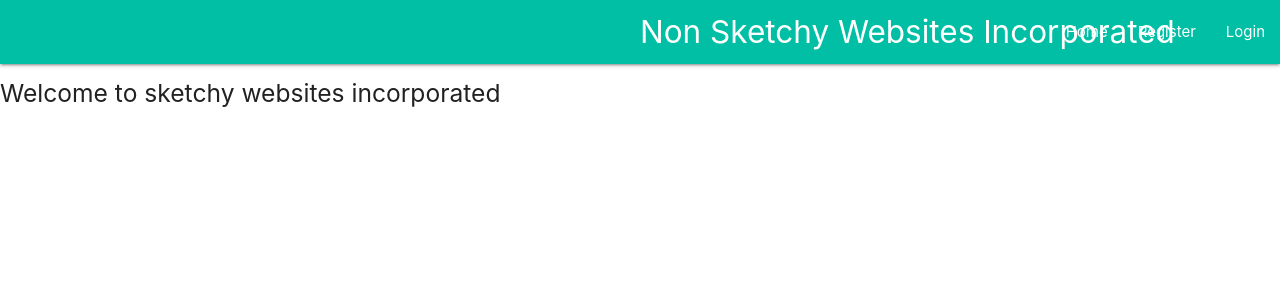
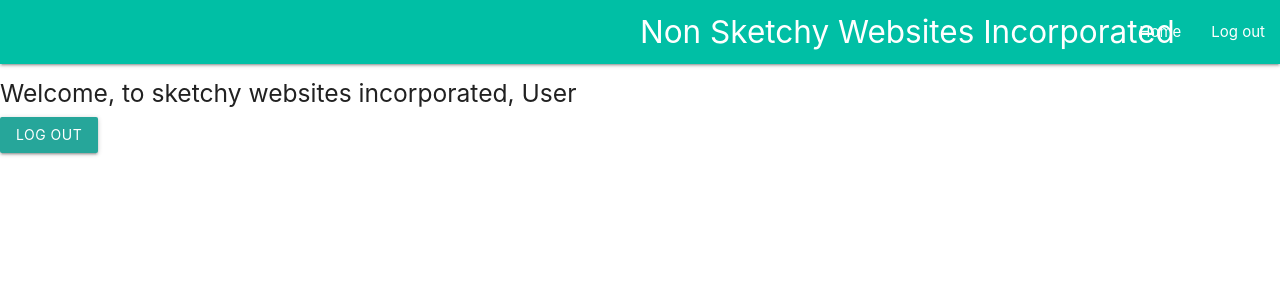
Before and after one commit to Bigrobotmaker/sessionsorsomething, a Flask app: template templates/welcome.html in a window 1280 px wide. Shown: the top 300 px of the page. Run offline with Flask 3, Linux system fonts and the light colour scheme; the template is opened without the code that fills it: values that come from a table or form of the project are taken from there, most other values are stand-ins (such as "Sample title", 1, 10 or a date in 2020).

Commit message:
Update welcome.html

```diff
--- a/templates/welcome.html
+++ b/templates/welcome.html
@@ -4,9 +4,8 @@
     <div class="nav-wrapper center teal accent-4">
     <a href="#" class="brand-logo ceneter">Non Sketchy Websites Incorporated</a>
     <ul id="nav-mobile" class="right hide-on-med-and-down">
-        <li><a href="welcome">Home</a></li>
-        <li><a href="register">Register</a></li>
-        <li><a href="login">Login</a></li>
+        <li><a href="sass.html">Home</a></li>
+        <li><a href="collapsible.html">Log out</a></li>
     </ul>
     </div>
 </nav>
@@ -18,7 +17,11 @@
 </head>
 <body>
     <tr>
-        <h5>Welcome to sketchy websites incorporated</h5>
+        <h5>Welcome, to sketchy websites incorporated, {{realname}}</h5>
+        <form action="" method="POST" class="form-inline">
+            {{ form.csrf}}
+            <button name="logout" type="submit" class ="btn btn-primary">Log out</button>
+        </form>
     <script src="https://cdnjs.cloudflare.com/ajax/libs/materialize/1.0.0/js/materialize.min.js"></script>
 </body>
 </html>
```
